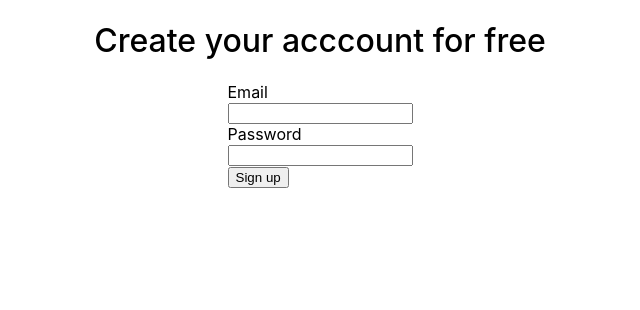
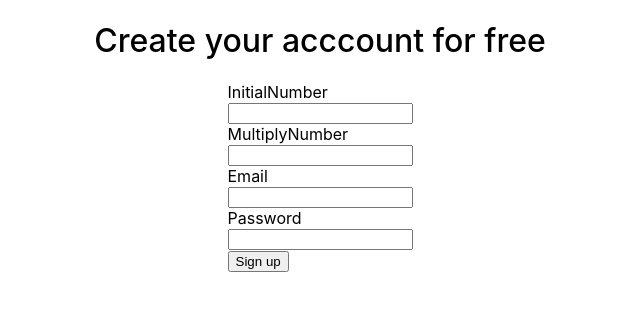
Before and after one commit to batkozeus/test, a React (Create React App) app: page / in a window 1280 px wide. Shown: the top 310 px of the page, without its empty margins (320-960 px from the left). Built offline with nearby package versions, Linux system fonts and the light colour scheme.

Commit message:
added redux form normalize and change event

```diff
--- a/src/components/SignUpForm/index.js
+++ b/src/components/SignUpForm/index.js
@@ -1,10 +1,12 @@
 import React from 'react';
 import { connect } from 'react-redux';
-import { Field, reduxForm } from 'redux-form'
+import { Field, reduxForm, formValueSelector, change } from 'redux-form'
 import * as operations from '../../redux/operations';
 import Form from '../common/Form';
 import FormField from '../common/FormField';
 import Button from '../common/Button';
+
+const selector = formValueSelector('login');
 
 const validate = values => {
     const errors = {}
@@ -23,13 +25,37 @@ const validate = values => {
     return errors
 }
 
-const  SignUpForm = ({ error, handleSubmit, submitting, sendLoginData }) => {
+
+// const normalizeNumber = field => (value, previousValue, allValues) =>
+// value * allValues[field]
+
+const  SignUpForm = ({ error, handleSubmit, submitting, sendLoginData, initialNumberValue, dispatch }) => {
     const prepareLoginData = data => {
         sendLoginData(data);
     };
 
+    const initialChange = (event) => {
+        dispatch(change('login', 'multiplnumber', event.target.value));
+    }
+
     return (
         <Form onSubmit={handleSubmit(prepareLoginData)}>
+            <Field
+                label="InitialNumber"
+                type="text"
+                name="initialnumber"
+                placeholder="initialnumber"
+                component={FormField}
+                onChange={initialChange}
+            />
+            <Field
+                label="MultiplyNumber"
+                type="text"
+                name="multiplnumber"
+                placeholder="multiplnumber"
+                component={FormField}
+                // normalize={normalizeNumber('initialnumber')}
+            />
             <Field
                 label="Email"
                 type="email"
@@ -51,12 +77,16 @@ const  SignUpForm = ({ error, handleSubmit, submitting, sendLoginData }) => {
     );
 }
 
+const mapState = state => ({
+    initialNumberValue: selector(state, 'initialnumber')
+})
+
 const mapDispatch = {
     sendLoginData: operations.signUp
 };
 
 const SignUpFormRedux = connect(
-    null,
+    mapState,
     mapDispatch
 )(SignUpForm);
 
```
